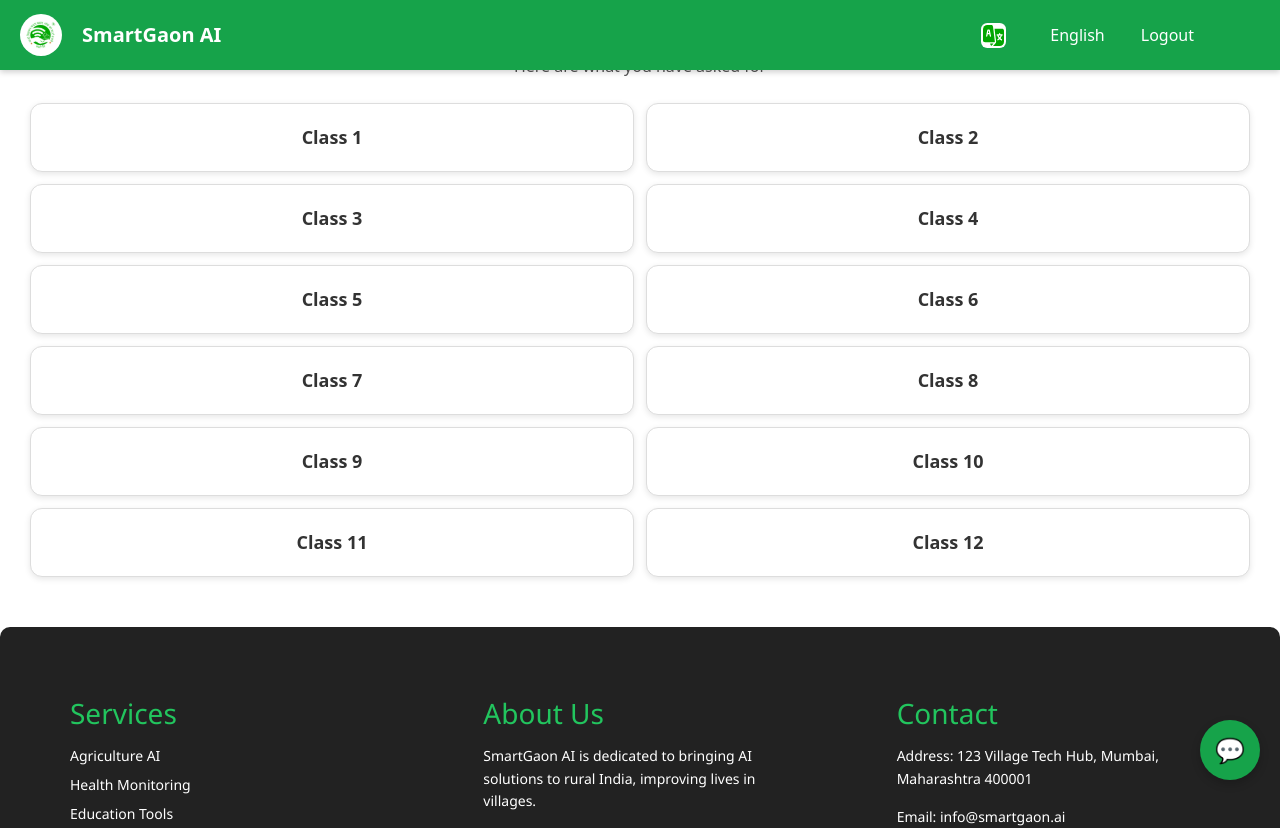
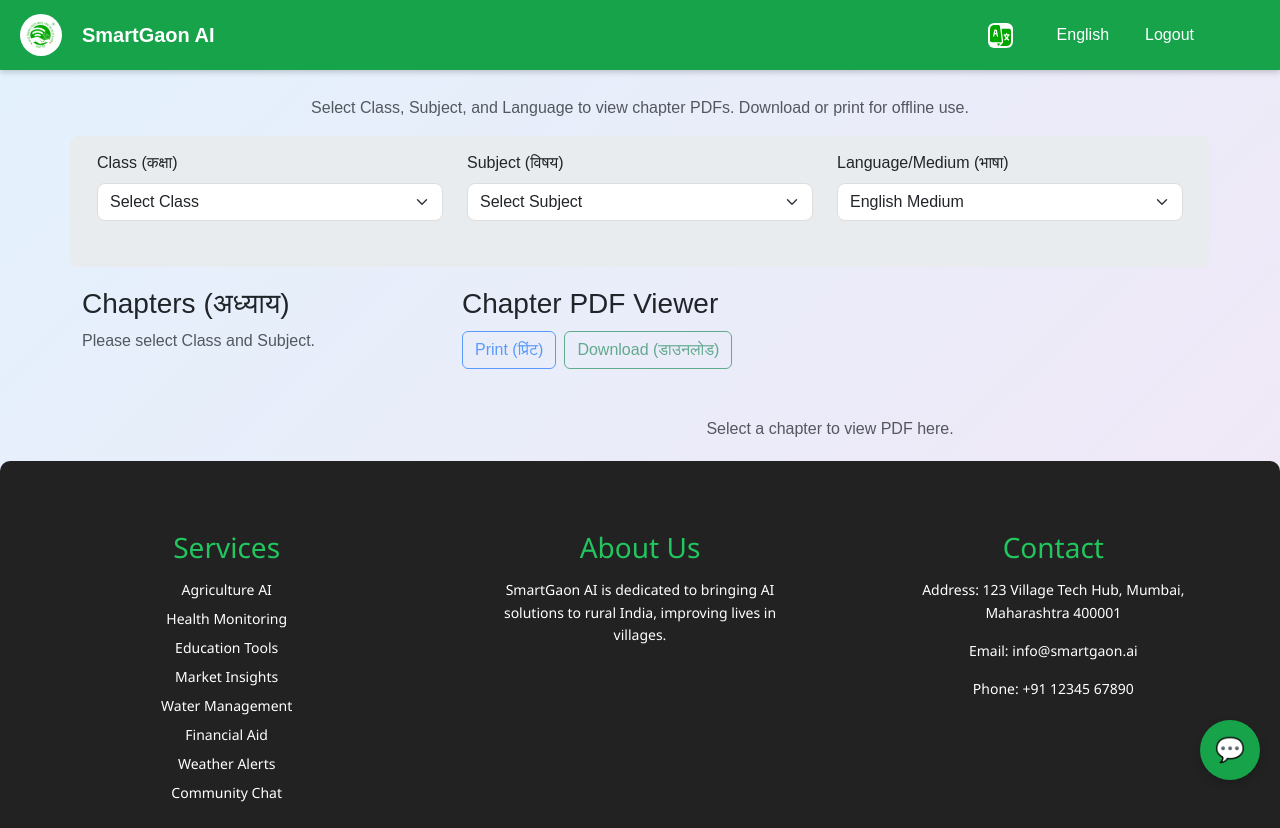
Before and after one commit to praka80402/smart-gaon-ui, a React (Create React App) app: page /shiksha-sahayak/school-learning in a window 1280 px wide. Shown: the top 828 px of the page. Built offline with nearby package versions, Linux system fonts and the light colour scheme; sample sign-in values are in the browser's storage.

Commit message:
pdf feature added

```diff
--- a/package.json
+++ b/package.json
@@ -12,6 +12,8 @@
     "bootstrap": "^5.3.8",
     "chart.js": "^4.5.0",
     "i18next": "^25.5.3",
+    "jspdf": "^3.0.3",
+    "pdfjs-dist": "^5.4.296",
     "react": "^19.2.0",
     "react-dom": "^19.2.0",
     "react-i18next": "^16.0.0",
--- a/src/App.js
+++ b/src/App.js
@@ -19,6 +19,7 @@ import PrivateRoute from "./pages/login/PrivateRoute";
 
 // =======
 import ExamPreparation from "./pages/Shiksha Sahayak/exam-prep/ExamPreparation";
+import Ncert from "./pages/Shiksha Sahayak/Ncert-course/Ncert";
 // >>>>>>> cd6b13e1c2a084c81241180ac4d73d89adf58b34
 function App() {
   //  const token = localStorage.getItem("token");
@@ -89,7 +90,7 @@ function App() {
             path="/shiksha-sahayak/school-learning"
             element={
               <PrivateRoute>
-                <SchoolLearning />
+                <Ncert />
               </PrivateRoute>
             }
           />
--- /dev/null
+++ b/src/pages/Shiksha Sahayak/Ncert-course/Ncert.css
@@ -0,0 +1,54 @@
+body {
+  font-family: Arial, sans-serif;
+  background-color: #f8f9fa;
+}
+
+.filters {
+  background: #e9ecef;
+  padding: 15px;
+  border-radius: 8px;
+  margin-bottom: 20px;
+}
+
+.thumbnails {
+  max-height: 600px;
+  overflow-y: auto;
+}
+
+.thumbnail-card {
+  cursor: pointer;
+  margin: 10px 0;
+  transition: transform 0.2s ease-in-out;
+}
+
+.thumbnail-card:hover {
+  transform: scale(1.05);
+}
+
+.thumbnail-img {
+  width: 100%;
+  height: 150px;
+  background: #ddd;
+  display: flex;
+  align-items: center;
+  justify-content: center;
+  border-radius: 5px;
+  font-weight: 500;
+}
+
+.pdf-viewer {
+  border: 1px solid #ddd;
+  height: 600px;
+  overflow: auto;
+  background: white;
+}
+
+.controls {
+  margin: 10px 0;
+}
+
+@media (max-width: 768px) {
+  .pdf-viewer {
+    height: 400px;
+  }
+}
--- /dev/null
+++ b/src/pages/Shiksha Sahayak/Ncert-course/Ncert.js
@@ -0,0 +1,184 @@
+import React, { useState } from "react";
+import { jsPDF } from "jspdf";
+import "./Ncert.css";
+
+const Ncert = () => {
+  const [selectedClass, setSelectedClass] = useState("");
+  const [selectedSubject, setSelectedSubject] = useState("");
+  const [selectedLanguage, setSelectedLanguage] = useState("english");
+  const [pdfUrl, setPdfUrl] = useState(null);
+  const [pdfTitle, setPdfTitle] = useState("Chapter PDF Viewer");
+
+  const chapterData = {
+    hindi: ["Chapter 1: परिचय", "Chapter 2: व्याकरण", "Chapter 3: कहानी", "Chapter 4: कविता"],
+    english: ["Chapter 1: Alphabet", "Chapter 2: Sentences", "Chapter 3: Reading", "Chapter 4: Essay"],
+    maths: ["Chapter 1: Numbers", "Chapter 2: Addition/Subtraction", "Chapter 3: Geometry", "Chapter 4: Fractions", "Chapter 5: Algebra"],
+    science: ["Chapter 1: Living Things", "Chapter 2: Plants", "Chapter 3: Human Body", "Chapter 4: Environment", "Chapter 5: Physics"],
+    social: ["Chapter 1: History", "Chapter 2: Geography", "Chapter 3: Civics", "Chapter 4: Economy"],
+  };
+
+  // Generate dummy PDF
+  const generateDummyPDF = (chapterTitle) => {
+    const doc = new jsPDF();
+    doc.text(`Dummy PDF for ${chapterTitle}`, 20, 20);
+    doc.text(`This is a sample NCERT-like chapter content.`, 20, 40);
+    return URL.createObjectURL(doc.output("blob"));
+  };
+
+  // Load chapter PDF
+  const loadChapterPDF = (chapterTitle) => {
+    setPdfTitle(`Viewing: ${chapterTitle}`);
+
+    // Example: NCERT PDF for Class 11 → Political Science
+    if (selectedClass === "11" && selectedSubject === "social") {
+      const ncertUrl = "https://ncert.nic.in/textbook/pdf/bejm1ps.pdf";
+      const proxyUrl = `http://localhost:8080/api/pdf/fetch?url=${encodeURIComponent(ncertUrl)}`;
+      setPdfUrl(proxyUrl);
+    } else {
+      const blobUrl = generateDummyPDF(chapterTitle);
+      setPdfUrl(blobUrl);
+    }
+  };
+
+  // Download button
+  const handleDownload = () => {
+    if (!pdfUrl) return;
+    const link = document.createElement("a");
+    link.href = pdfUrl;
+    link.setAttribute("download", `${pdfTitle.replace(/\s+/g, "_")}.pdf`);
+    document.body.appendChild(link);
+    link.click();
+    link.remove();
+  };
+
+  // Print button
+  const handlePrint = () => {
+    const iframe = document.getElementById("pdfIframe");
+    if (iframe) iframe.contentWindow.print();
+  };
+
+  const chapters = selectedSubject ? chapterData[selectedSubject] || [] : [];
+
+  return (
+    <div className="container mt-4">
+      <h1 className="text-center mb-4">Shiksha Sahayak - NCERT Study Materials</h1>
+      <p className="text-center text-muted">
+        Select Class, Subject, and Language to view chapter PDFs. Download or print for offline use.
+      </p>
+
+      {/* Filters */}
+      <div className="filters row">
+        <div className="col-md-4 mb-3">
+          <label className="form-label">Class (कक्षा)</label>
+          <select
+            className="form-select"
+            value={selectedClass}
+            onChange={(e) => setSelectedClass(e.target.value)}
+          >
+            <option value="">Select Class</option>
+            {[...Array(12)].map((_, i) => (
+              <option key={i + 1} value={i + 1}>
+                Class {i + 1}
+              </option>
+            ))}
+          </select>
+        </div>
+
+        <div className="col-md-4 mb-3">
+          <label className="form-label">Subject (विषय)</label>
+          <select
+            className="form-select"
+            value={selectedSubject}
+            onChange={(e) => setSelectedSubject(e.target.value)}
+          >
+            <option value="">Select Subject</option>
+            <option value="hindi">Hindi (हिंदी)</option>
+            <option value="english">English (अंग्रेजी)</option>
+            <option value="maths">Maths (गणित)</option>
+            <option value="science">Science (विज्ञान)</option>
+            <option value="social">Social Science (समाजिक विज्ञान)</option>
+          </select>
+        </div>
+
+        <div className="col-md-4 mb-3">
+          <label className="form-label">Language/Medium (भाषा)</label>
+          <select
+            className="form-select"
+            value={selectedLanguage}
+            onChange={(e) => setSelectedLanguage(e.target.value)}
+          >
+            <option value="english">English Medium</option>
+            <option value="hindi">Hindi Medium</option>
+          </select>
+        </div>
+      </div>
+
+      <div className="row">
+        {/* Left: Chapter List */}
+        <div className="col-md-4">
+          <h3>Chapters (अध्याय)</h3>
+          <div className="thumbnails">
+            {!selectedClass || !selectedSubject ? (
+              <p className="text-muted">Please select Class and Subject.</p>
+            ) : (
+              chapters.map((chapter, i) => (
+                <div
+                  key={i}
+                  className="card thumbnail-card"
+                  onClick={() => loadChapterPDF(chapter)}
+                >
+                  <div className="card-body">
+                    <div className="thumbnail-img">{chapter}</div>
+                    <p className="card-text mt-2">{chapter}</p>
+                  </div>
+                </div>
+              ))
+            )}
+          </div>
+        </div>
+
+        {/* Right: PDF Viewer */}
+        <div className="col-md-8">
+          <h3>{pdfTitle}</h3>
+          <div className="controls mb-2">
+            <button
+              className="btn btn-outline-primary me-2"
+              onClick={handlePrint}
+              disabled={!pdfUrl}
+            >
+              Print (प्रिंट)
+            </button>
+            <button
+              className="btn btn-outline-success"
+              onClick={handleDownload}
+              disabled={!pdfUrl}
+            >
+              Download (डाउनलोड)
+            </button>
+          </div>
+
+          {pdfUrl ? (
+            <iframe
+              id="pdfIframe"
+              src={pdfUrl}
+              title="PDF Viewer"
+              width="100%"
+              height="600px"
+              style={{
+                border: "1px solid #ddd",
+                borderRadius: "5px",
+                background: "#fff",
+              }}
+            ></iframe>
+          ) : (
+            <div id="pdfViewer" className="text-muted text-center mt-5">
+              Select a chapter to view PDF here.
+            </div>
+          )}
+        </div>
+      </div>
+    </div>
+  );
+};
+
+export default Ncert;
--- a/src/pages/Shiksha Sahayak/exam-prep/ExamPreparation.js
+++ b/src/pages/Shiksha Sahayak/exam-prep/ExamPreparation.js
@@ -1,6 +1,7 @@
 import React, { useState } from "react";
 import "bootstrap/dist/css/bootstrap.min.css";
 import "@fortawesome/fontawesome-free/css/all.min.css";
+import "./ExamPreparation.css";
 
 const ExamPreparation = () => {
   const [exam, setExam] = useState("");
@@ -61,85 +62,7 @@ const ExamPreparation = () => {
 
   return (
     <div>
-      <style>{`
-        body {
-          font-family: 'Roboto', sans-serif;
-          background: linear-gradient(135deg, #e3f2fd 0%, #f3e5f5 100%);
-          min-height: 100vh;
-        }
-        .hero-header {
-          background: linear-gradient(45deg, #4caf50, #81c784);
-          color: white;
-          padding: 40px 0;
-          text-align: center;
-          box-shadow: 0 4px 8px rgba(0,0,0,0.1);
-        }
-        .main-content {
-          background: white;
-          border-radius: 15px;
-          padding: 30px;
-          box-shadow: 0 8px 16px rgba(0,0,0,0.1);
-          margin: 20px auto;
-          max-width: 1165px;
-        }
-        .form-select {
-          border-radius: 8px;
-          border: 1px solid #ddd;
-          margin-bottom: 15px;
-        }
-        .video-grid {
-          display: grid;
-          grid-template-columns: repeat(auto-fit, minmax(300px, 1fr));
-          gap: 20px;
-          margin-top: 20px;
-        }
-        .video-card {
-          border: 1px solid #ddd;
-          border-radius: 10px;
-          overflow: hidden;
-          box-shadow: 0 4px 8px rgba(0,0,0,0.1);
-          transition: all 0.3s;
-        }
-        .video-card:hover {
-          transform: scale(1.02);
-          box-shadow: 0 6px 12px rgba(0,0,0,0.15);
-        }
-        .video-card h6 {
-          padding: 10px;
-          margin: 0;
-          background: #f8f9fa;
-          font-size: 16px;
-          font-weight: bold;
-        }
-        .video-iframe {
-          width: 100%;
-          height: 200px;
-          border: none;
-        }
-        .loading {
-          text-align: center;
-          color: #666;
-          padding: 40px;
-          font-size: 18px;
-        }
-        footer {
-          background: #2e7d32;
-          color: white;
-          padding: 20px 0;
-          text-align: center;
-          margin-top: 40px;
-        }
-        @media (max-width: 768px) {
-          .main-content { margin: 10px; padding: 20px; }
-          .hero-header { padding: 20px 0; }
-          .video-iframe { height: 150px; }
-          .video-grid { grid-template-columns: 1fr; }
-        }
-      `}</style>
-
-
-
-      {/* Main Content */}
+     {/* Main Content */}
       <div className="container">
         <div className="main-content" style={{ marginTop: '70px' }}>
           <h2 className="text-center mb-4">
```
Also changed, not shown: 1 other file (tests, documents, lock files or other folders).
